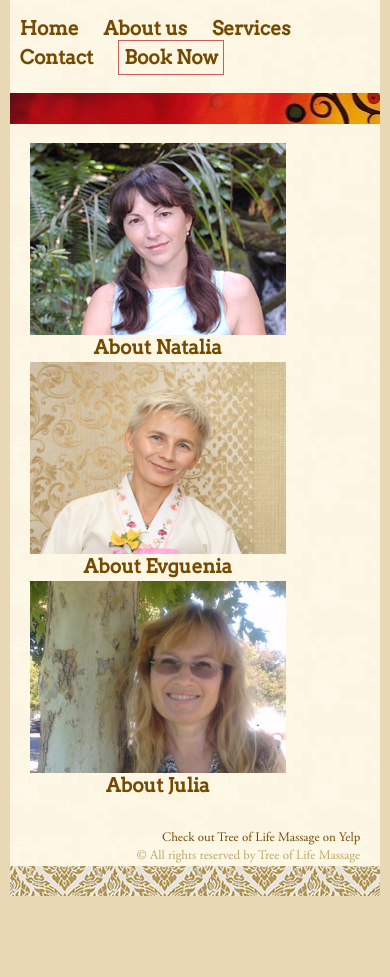
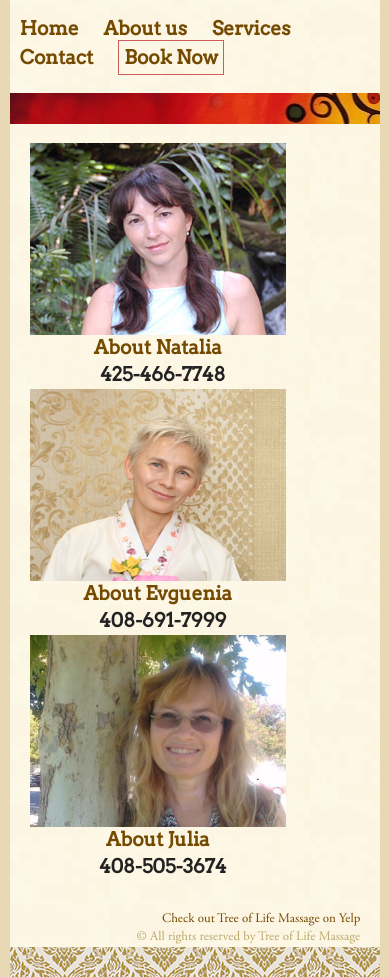
Before and after one commit to kos2nov/treeoflife, a plain HTML site: page about.html in a window 390 px wide. Shown: the part 95-1072 px from the top of the page. Before the commit the page ends 991 px from the top, so only its background shows below. Drawn offline with nearby package versions, Linux system fonts and the light colour scheme; a web font is replaced by a local one.

Commit message:
Add phone numbers

```diff
--- a/about.html
+++ b/about.html
@@ -52,13 +52,17 @@
         <nav id="about_nav">
             <ul>
                 <li id="natalia-menu"><a href="#natalia"><img src="img/natasha.png" width="256" height="192">
-                    <br/>About Natalia
-                    </a></li>
+                    <br/>About Natalia</a>
+                    <br/>425-466-7748
+                </li>
                 <li id="evguenia-menu"><a href="#evguenia"><img src="img/zhenia.png" width="256" height="192">
-                    <br/>About Evguenia</a></li>
+                    <br/>About Evguenia</a>
+                    <br/>408-691-7999
+                </li>
                 <li id="julia-menu"><a href="#julia"><img src="img/julia.jpg" width="256" height="192">
-                    <br/>About Julia
-                    </a></li>
+                    <br/>About Julia</a>
+                    <br/>408-505-3674
+                </li>
             </ul>
         </nav>
 
```
